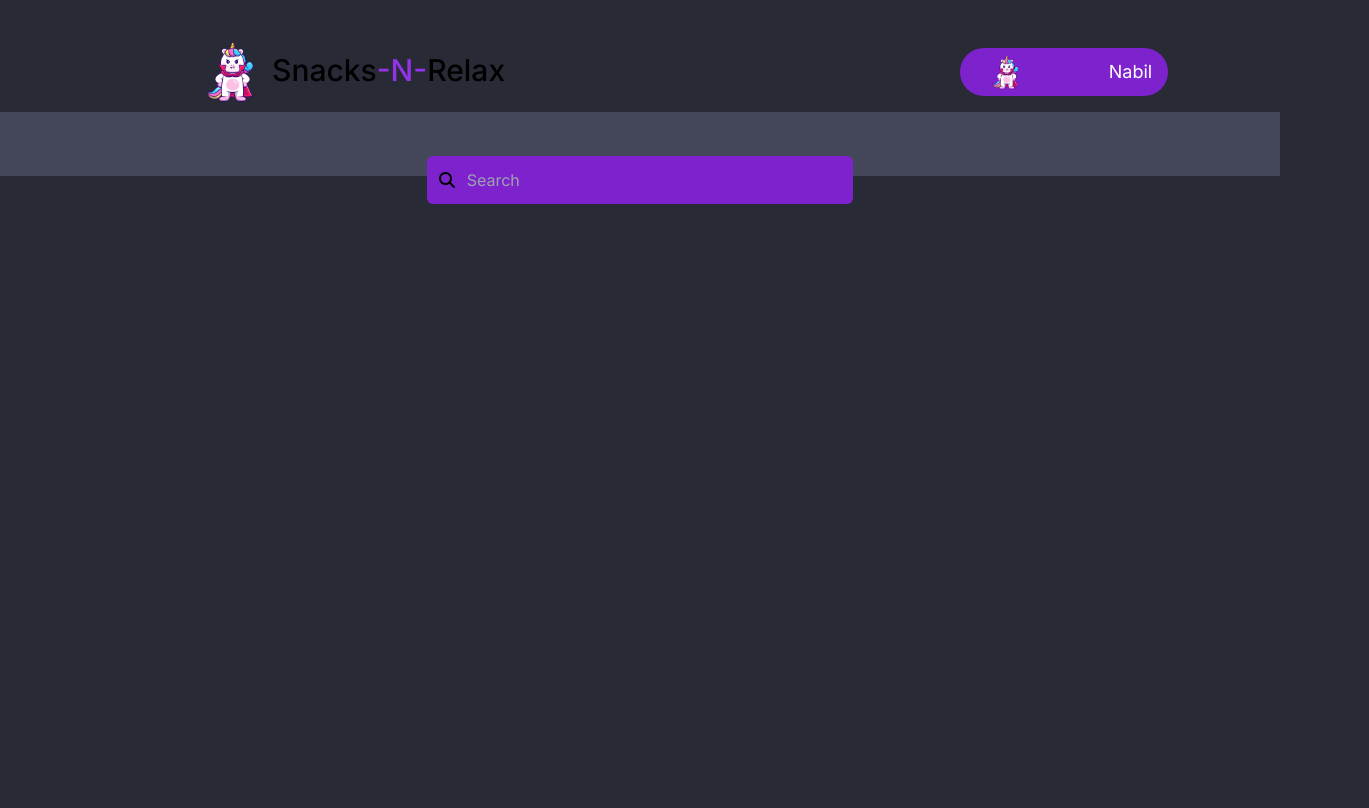
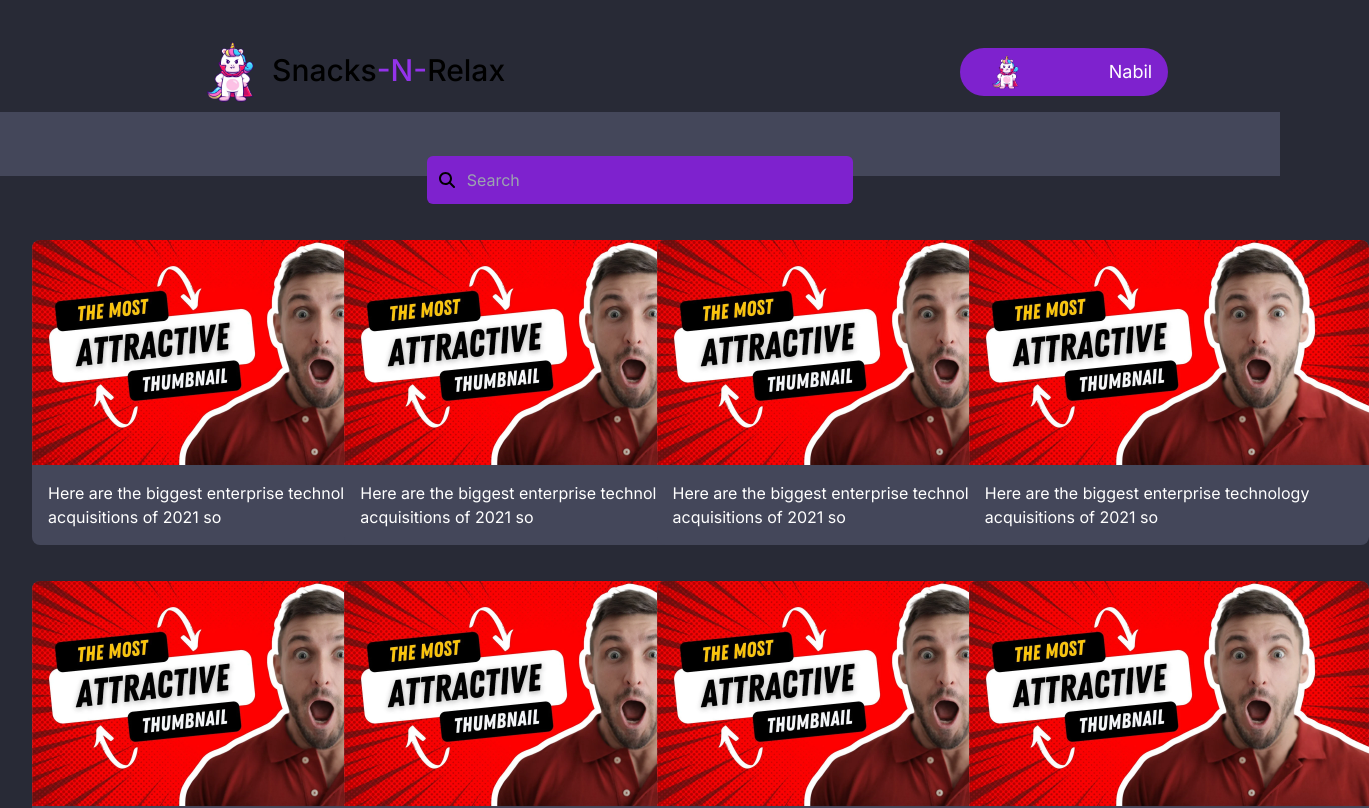
Before and after one commit to GithubOfNabil/snacksNrelax, a Next.js app in the folder client/: page /home in a window 1280 px wide. Shown: the top 808 px of the page, 1369 px wide, since content can reach past the window. Built offline with nearby package versions, Linux system fonts and the light colour scheme.

Commit message:
[FrontEnd][ Content card added

```diff
--- /dev/null
+++ b/client/app/component/contentCard.tsx
@@ -0,0 +1,22 @@
+"use client";
+
+import Image from "next/image";
+
+export default function ContentCard() {
+  return (
+    <div>
+      <div className="bg-[#44475A] rounded-lg w-[280px] sm:w-[180px] md:w-[280px] lg:w-[400px] ">
+        <Image
+          src={"/thumbnail.webp"}
+          width={400}
+          height={100}
+          alt="content thumbnail"
+          className="rounded-t-lg"
+        />
+        <p className="p-4 mb-3 font-normal text-white">
+          Here are the biggest enterprise technology acquisitions of 2021 so
+        </p>
+      </div>
+    </div>
+  );
+}
--- a/client/app/home/page.tsx
+++ b/client/app/home/page.tsx
@@ -2,6 +2,7 @@
 
 import Link from "next/link";
 import Image from "next/image";
+import ContentCard from "../component/contentCard";
 
 import { useEffect, useRef, useState } from "react";
 
@@ -76,10 +77,17 @@ export default function Home() {
           </form>
         </div>
 
-
-
-
-
+        {/*card section*/}
+        <div className="grid grid-cols-1 sm:grid-cols-2 md:grid-cols-3 lg:grid-cols-4 mt-16 ml-8 gap-x-px gap-y-6 ">
+          <ContentCard />
+          <ContentCard />
+          <ContentCard />
+          <ContentCard />
+          <ContentCard />
+          <ContentCard />
+          <ContentCard />
+          <ContentCard />
+        </div>
       </main>
     </div>
   );
```
Also changed, not shown: client/public/thumbnail.webp (added).
